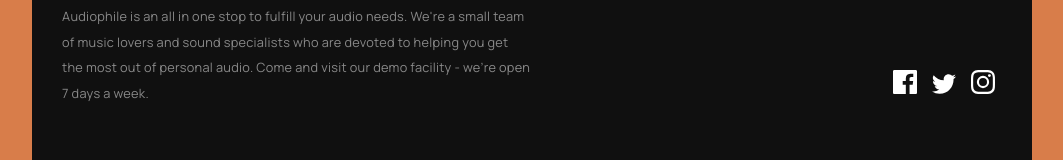
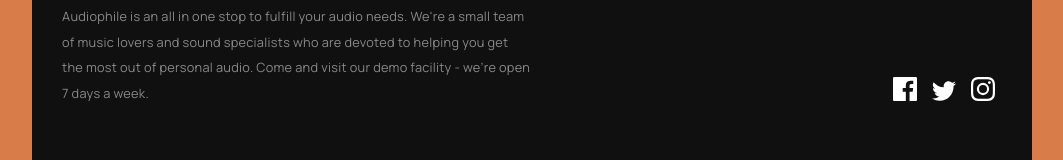
Before and after one commit to Cats-n-coffee/frontend-mentor-audiophile-collab, a React (Create React App) app: page / in a window 1280 px wide. Shown: the part 731-891 px from the top of the page, without its empty margins (108-1171 px from the left). Built offline with nearby package versions, Linux system fonts and the light colour scheme.

Commit message:
Social media icons change on hover

```diff
--- a/src/components/icons/Icons.jsx
+++ b/src/components/icons/Icons.jsx
@@ -28,30 +28,45 @@ export const Logo = () => (
 );
 
 export const Facebook = () => (
-  <svg width="24" height="24" xmlns="http://www.w3.org/2000/svg">
+  <svg
+    className="icon"
+    width="24"
+    height="24"
+    xmlns="http://www.w3.org/2000/svg"
+  >
     <path
       d="M22.675 0H1.325C.593 0 0 .593 0 1.325v21.351C0 23.407.593 24 1.325 24H12.82v-9.294H9.692v-3.622h3.128V8.413c0-3.1 1.893-4.788 4.659-4.788 1.325 0 2.463.099 2.795.143v3.24l-1.918.001c-1.504 0-1.795.715-1.795 1.763v2.313h3.587l-.467 3.622h-3.12V24h6.116c.73 0 1.323-.593 1.323-1.325V1.325C24 .593 23.407 0 22.675 0z"
-      fill="#FFF"
+      ffill="#FFFFF"
       fillRule="nonzero"
     />
   </svg>
 );
 
 export const Instagram = () => (
-  <svg width="24" height="24" xmlns="http://www.w3.org/2000/svg">
+  <svg
+    className="icon"
+    width="24"
+    height="24"
+    xmlns="http://www.w3.org/2000/svg"
+  >
     <path
       d="M12 2.163c3.204 0 3.584.012 4.85.07 3.252.148 4.771 1.691 4.919 4.919.058 1.265.069 1.645.069 4.849 0 3.205-.012 3.584-.069 4.849-.149 3.225-1.664 4.771-4.919 4.919-1.266.058-1.644.07-4.85.07-3.204 0-3.584-.012-4.849-.07-3.26-.149-4.771-1.699-4.919-4.92-.058-1.265-.07-1.644-.07-4.849 0-3.204.013-3.583.07-4.849.149-3.227 1.664-4.771 4.919-4.919 1.266-.057 1.645-.069 4.849-.069zM12 0C8.741 0 8.333.014 7.053.072 2.695.272.273 2.69.073 7.052.014 8.333 0 8.741 0 12c0 3.259.014 3.668.072 4.948.2 4.358 2.618 6.78 6.98 6.98C8.333 23.986 8.741 24 12 24c3.259 0 3.668-.014 4.948-.072 4.354-.2 6.782-2.618 6.979-6.98.059-1.28.073-1.689.073-4.948 0-3.259-.014-3.667-.072-4.947-.196-4.354-2.617-6.78-6.979-6.98C15.668.014 15.259 0 12 0zm0 5.838a6.162 6.162 0 100 12.324 6.162 6.162 0 000-12.324zM12 16a4 4 0 110-8 4 4 0 010 8zm6.406-11.845a1.44 1.44 0 100 2.881 1.44 1.44 0 000-2.881z"
-      fill="#FFF"
+      fill="#FFFFF"
       fillRule="nonzero"
     />
   </svg>
 );
 
 export const Twitter = () => (
-  <svg width="24" height="20" xmlns="http://www.w3.org/2000/svg">
+  <svg
+    className="icon"
+    width="24"
+    height="20"
+    xmlns="http://www.w3.org/2000/svg"
+  >
     <path
       d="M24 2.557a9.83 9.83 0 01-2.828.775A4.932 4.932 0 0023.337.608a9.864 9.864 0 01-3.127 1.195A4.916 4.916 0 0016.616.248c-3.179 0-5.515 2.966-4.797 6.045A13.978 13.978 0 011.671 1.149a4.93 4.93 0 001.523 6.574 4.903 4.903 0 01-2.229-.616c-.054 2.281 1.581 4.415 3.949 4.89a4.935 4.935 0 01-2.224.084 4.928 4.928 0 004.6 3.419A9.9 9.9 0 010 17.54a13.94 13.94 0 007.548 2.212c9.142 0 14.307-7.721 13.995-14.646A10.025 10.025 0 0024 2.557z"
-      fill="#FFF"
+      fill="#FFFFF"
       fillRule="nonzero"
     />
   </svg>
--- /dev/null
+++ b/src/components/icons/_iconsStyles.scss
@@ -0,0 +1,8 @@
+@use "../../scss/variables/variables" as *;
+
+.icon {
+  fill: $white;
+}
+.icon:hover {
+  fill: $brick;
+}
--- a/src/components/sharedComponents/Footer.jsx
+++ b/src/components/sharedComponents/Footer.jsx
@@ -23,9 +23,15 @@ export default function Footer() {
           demo facility - we’re open 7 days a week.
         </div>
         <div className="footer__icons">
-          <Facebook />
-          <Twitter />
-          <Instagram />
+          <a href="/">
+            <Facebook />
+          </a>
+          <a href="/">
+            <Twitter />
+          </a>
+          <a href="/">
+            <Instagram />
+          </a>
         </div>
         <div className="footer__copyright">
           Copyright 2021. All Rights Reserved
--- a/src/components/sharedComponents/_footer.scss
+++ b/src/components/sharedComponents/_footer.scss
@@ -100,3 +100,7 @@
     }
   }
 }
+
+.fb:hover {
+  fill: blueviolet;
+}
--- a/src/scss/main.scss
+++ b/src/scss/main.scss
@@ -7,3 +7,4 @@
 @use "../components/sharedComponents/categoriesMenu";
 @use "../components/sharedComponents/footer";
 @use "../components/sharedComponents/navbar";
+@use "../components/icons/iconsStyles";
```
